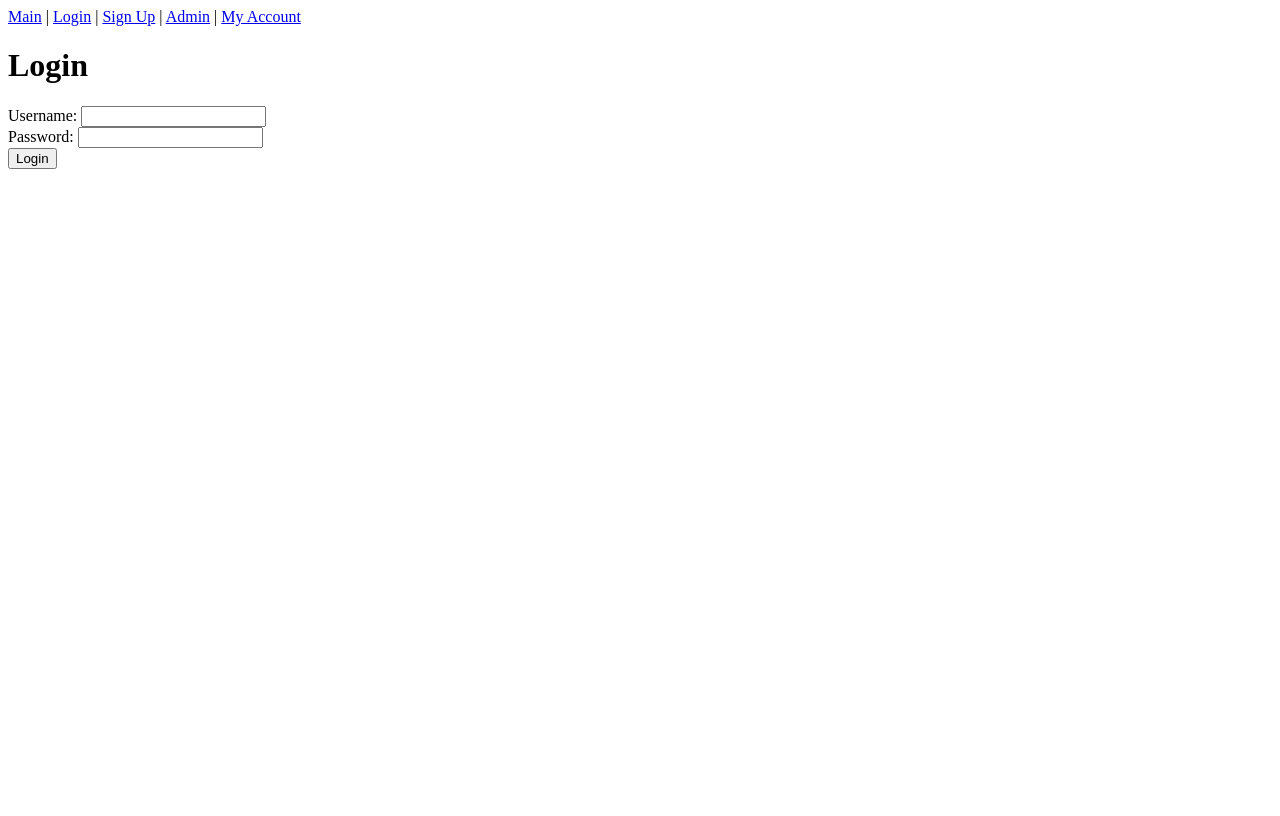
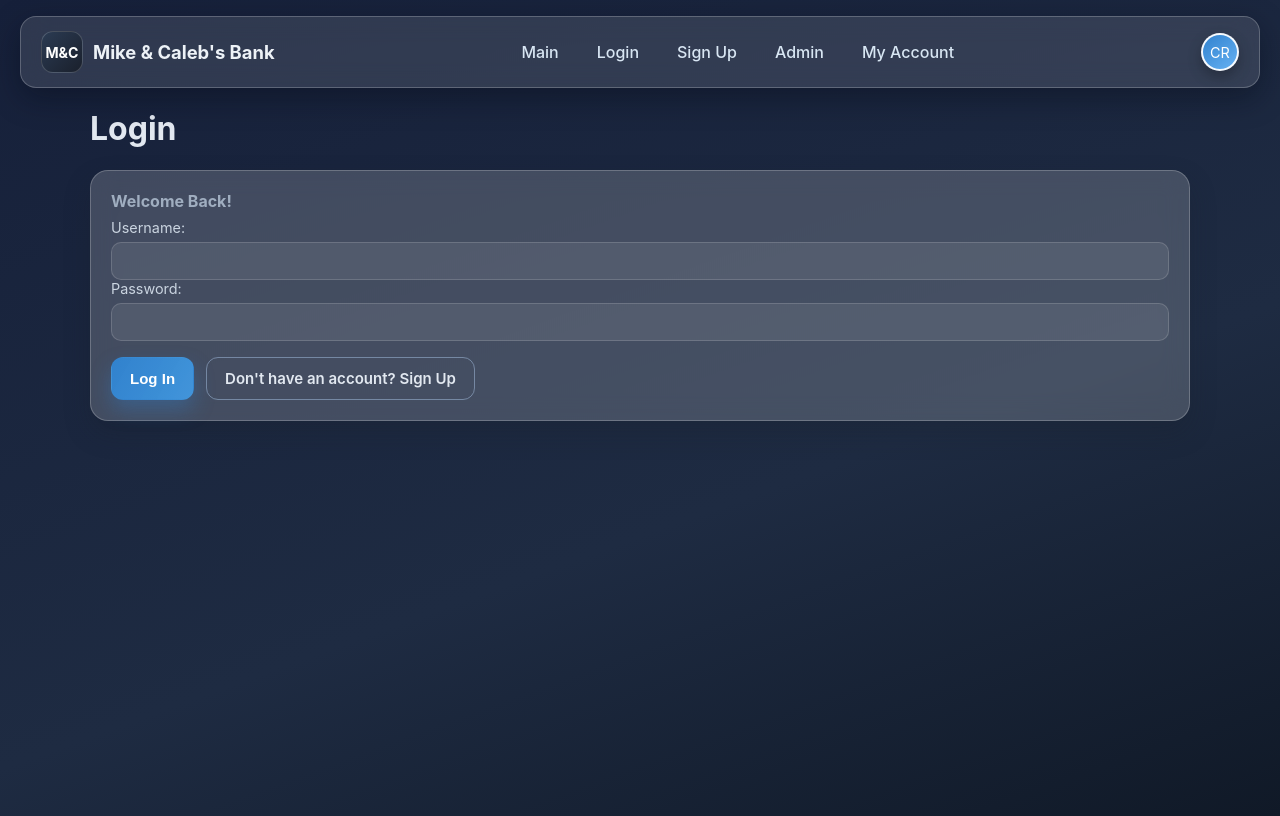
Before and after one commit to calebzroberts/cset-170-final-mike-caleb, a Flask app: page /login in a window 1280 px wide. Before the commit the page ends 169 px from the top, so only its background shows below. Run offline with Flask 3, Linux system fonts and the light colour scheme.

Commit message:
Added styling and basic functionality.

```diff
--- /dev/null
+++ b/static/styles/bank-style.css
@@ -0,0 +1,267 @@
+:root {
+    --deep-navy: #1a202c;
+    --action-blue: #3182ce;
+    --action-blue-soft: #5aa8eb;
+    --off-white: #f7fafc;
+    --glass-bg: rgba(255, 255, 255, 0.18);
+    --glass-border: rgba(255, 255, 255, 0.22);
+    --text-primary: #e2e8f0;
+    --text-muted: #a0aec0;
+    --card-shadow: 0 12px 26px rgba(26, 32, 44, 0.28);
+}
+
+* {
+    box-sizing: border-box;
+}
+
+body {
+    margin: 0;
+    font-family: 'Inter', 'Montserrat', 'Segoe UI', Roboto, Helvetica, Arial, sans-serif;
+    background: linear-gradient(160deg, #16203a 0%, #1e2b42 60%, #101927 100%);
+    color: var(--text-primary);
+    min-height: 100vh;
+}
+
+a {
+    color: inherit;
+    text-decoration: none;
+}
+
+main {
+    width: min(1100px, 95vw);
+    margin: 20px auto 32px;
+}
+
+.navbar {
+    display: flex;
+    justify-content: space-between;
+    align-items: center;
+    padding: 14px 20px;
+    border-radius: 16px;
+    background: rgba(255, 255, 255, 0.11);
+    backdrop-filter: blur(12px);
+    border: 1px solid var(--glass-border);
+    box-shadow: 0 10px 30px rgba(5, 10, 22, 0.4);
+    margin: 16px 20px 8px;
+}
+
+.navbar .brand {
+    display: flex;
+    align-items: center;
+    gap: 10px;
+}
+
+.navbar .brand .logo {
+    width: 42px;
+    height: 42px;
+    border-radius: 12px;
+    background: linear-gradient(135deg, #2b3b53, #1a202c);
+    border: 1px solid rgba(255, 255, 255, 0.18);
+    display: flex;
+    align-items: center;
+    justify-content: center;
+    color: #fff;
+    font-weight: 700;
+    font-size: 0.88rem;
+}
+
+.navbar .brand .title {
+    font-weight: 700;
+    font-size: 1.15rem;
+    color: #edf2f7;
+}
+
+.navbar .nav-links {
+    display: flex;
+    align-items: center;
+    gap: 14px;
+}
+
+.navbar .nav-links a {
+    padding: 8px 12px;
+    border-radius: 10px;
+    color: #d8e6f3;
+    font-weight: 500;
+    transition: background 0.25s ease, color 0.25s ease;
+}
+
+.navbar .nav-links a:hover {
+    color: #ffffff;
+    background: rgba(49, 130, 206, 0.22);
+}
+
+.navbar .profile {
+    width: 38px;
+    height: 38px;
+    border-radius: 50%;
+    background: linear-gradient(140deg, #3182ce, #66b1f3);
+    border: 2px solid rgba(255, 255, 255, 0.95);
+    display: flex;
+    align-items: center;
+    justify-content: center;
+    color: #fff;
+    font-size: 0.9rem;
+    box-shadow: 0 6px 14px rgba(0, 0, 0, 0.25);
+}
+
+.dashboard-grid {
+    display: grid;
+    grid-template-columns: repeat(auto-fit, minmax(280px, 1fr));
+    gap: 16px;
+    margin-top: 20px;
+}
+
+.card {
+    background: var(--glass-bg);
+    border: 1px solid var(--glass-border);
+    border-radius: 18px;
+    box-shadow: var(--card-shadow);
+    padding: 20px;
+    backdrop-filter: blur(12px);
+}
+
+.card h2 {
+    margin: 0;
+    font-size: 1rem;
+    color: var(--text-muted);
+}
+
+.card .value {
+    margin-top: 10px;
+    font-size: 2.3rem;
+    font-weight: 700;
+    color: #f7fafc;
+    letter-spacing: 0.01rem;
+}
+
+.card .secondary {
+    margin-top: 8px;
+    font-size: 0.9rem;
+    color: #cbd5e1;
+}
+
+.card form {
+    margin-top: 14px;
+}
+
+.card form label {
+    display: block;
+    font-size: 0.9rem;
+    color: #cbd5e1;
+    margin-bottom: 6px;
+}
+
+.card form input {
+    width: 100%;
+    padding: 10px 14px;
+    border-radius: 10px;
+    border: 1px solid rgba(255, 255, 255, 0.15);
+    background: rgba(255, 255, 255, 0.08);
+    color: #e2e8f0;
+    font-size: 0.9rem;
+    transition: border-color 0.25s ease;
+}
+
+.actions {
+    display: flex;
+    gap: 12px;
+    margin-top: 16px;
+}
+
+.button-primary,
+.button-outline {
+    border-radius: 12px;
+    border: 1px solid transparent;
+    padding: 11px 18px;
+    font-weight: 600;
+    font-size: 0.94rem;
+    cursor: pointer;
+    transition: all 0.28s ease;
+}
+
+.button-primary {
+    background: linear-gradient(120deg, rgba(49, 130, 206, 1), rgba(66, 153, 225, 0.95));
+    color: #fff;
+    box-shadow: 0 10px 20px rgba(49, 130, 206, 0.35);
+}
+
+.button-primary:hover {
+    transform: translateY(-1px);
+    background: linear-gradient(120deg, rgba(59, 149, 230, 1), rgba(89, 171, 236, 0.98));
+}
+
+.button-outline {
+    background: transparent;
+    color: #e2e8f0;
+    border-color: rgba(145, 168, 199, 0.65);
+}
+
+.button-outline:hover {
+    background: rgba(49, 130, 206, 0.14);
+    border-color: rgba(49, 130, 206, 0.95);
+    color: #f7fafc;
+}
+
+.table-card {
+    margin-top: 18px;
+}
+
+.table-card table {
+    width: 100%;
+    border-spacing: 0;
+    border-collapse: collapse;
+    background: rgba(255, 255, 255, 0.08);
+    border: 1px solid rgba(255, 255, 255, 0.15);
+    border-radius: 14px;
+    overflow: hidden;
+}
+
+.table-card thead {
+    background: rgba(31, 41, 55, 0.9);
+}
+
+.table-card th,
+.table-card td {
+    text-align: left;
+    padding: 12px 14px;
+    color: #e3edf8;
+    font-size: 0.92rem;
+}
+
+.table-card tbody tr:nth-child(odd) {
+    background: rgba(255, 255, 255, 0.06);
+}
+
+.table-card tbody tr:nth-child(even) {
+    background: rgba(255, 255, 255, 0.03);
+}
+
+.table-card tbody tr:hover {
+    background: rgba(49, 130, 206, 0.16);
+}
+
+.table-card .amount {
+    font-weight: 700;
+    color: #f8fafc;
+}
+
+@media (max-width: 820px) {
+    .navbar {
+        flex-wrap: wrap;
+        gap: 10px;
+    }
+
+    .navbar .nav-links {
+        order: 3;
+        width: 100%;
+        justify-content: space-between;
+    }
+
+    main {
+        margin: 12px auto 28px;
+    }
+
+    .dashboard-grid {
+        gap: 12px;
+    }
+}
--- a/templates/base.html
+++ b/templates/base.html
@@ -4,15 +4,31 @@
     <meta charset="UTF-8">
     <meta name="viewport" content="width=device-width, initial-scale=1.0">
     <title>{% block title %}Flask App{% endblock %}</title>
+    <link rel="stylesheet" href="{{ url_for('static', filename='styles/bank-style.css') }}">
 </head>
 <body>
-    <nav>
-        <a href="/">Main</a> |
-        <a href="/login">Login</a> |
-        <a href="/signup">Sign Up</a> |
-        <a href="/admin">Admin</a> |
-        <a href="/account">My Account</a>
-    </nav>
+    <header class="navbar">
+        <!-- Brand / Logo Section -->
+        <div class="brand">
+            <div class="logo">M&C</div> <!-- Replace with an icon or initials -->
+            <span class="title">Mike & Caleb's Bank</span>
+        </div>
+
+        <!-- Navigation Links -->
+        <nav class="nav-links">
+            <a href="/">Main</a>
+            <a href="/login">Login</a>
+            <a href="/signup">Sign Up</a>
+            <a href="/admin">Admin</a>
+            <a href="/account">My Account</a>
+        </nav>
+
+        <!-- Profile Avatar Section -->
+        <div class="profile" title="User Profile">
+            <p>CR</p>
+        </div>
+    </header>
+
     <main>
         {% block content %}{% endblock %}
     </main>
--- a/templates/login.html
+++ b/templates/login.html
@@ -4,11 +4,18 @@
 
 {% block content %}
 <h1>Login</h1>
-<form method="POST">
-    <label for="username">Username:</label>
-    <input type="text" id="username" name="username" required><br>
-    <label for="password">Password:</label>
-    <input type="password" id="password" name="password" required><br>
-    <button type="submit">Login</button>
-</form>
+<div class="card">
+    <h2>Welcome Back!</h2>
+
+    <form method="POST" class="secondary">
+        <label for="username">Username:</label>
+        <input type="text" id="username" name="username" required><br>
+        <label for="password">Password:</label>
+        <input type="password" id="password" name="password" required><br>
+        <div class="actions">
+            <button type="submit" class="button-primary">Log In</button>
+            <a href="/signup" class="button-outline">Don't have an account? Sign Up</a>
+        </div>
+    </form>
+</div>
 {% endblock %}
```
Also changed, not shown: templates/index.html (+7 -2 lines).
